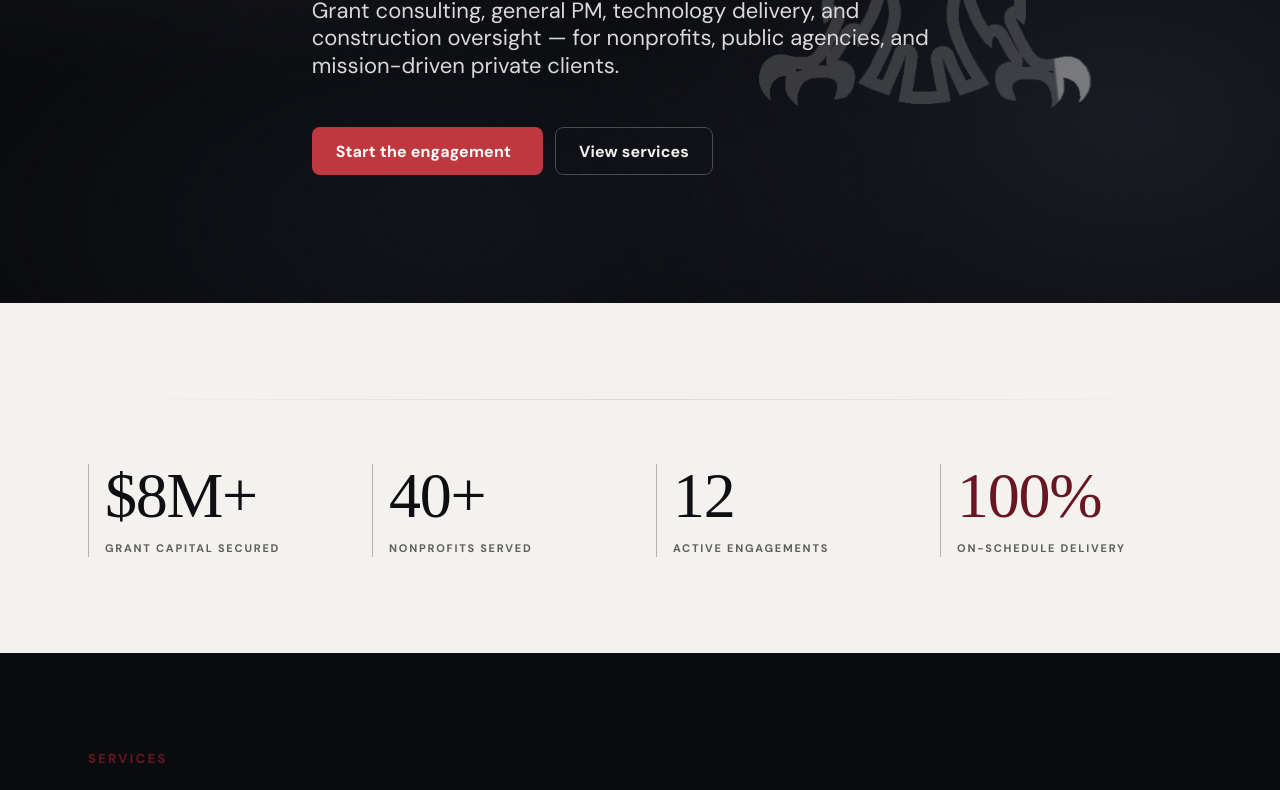
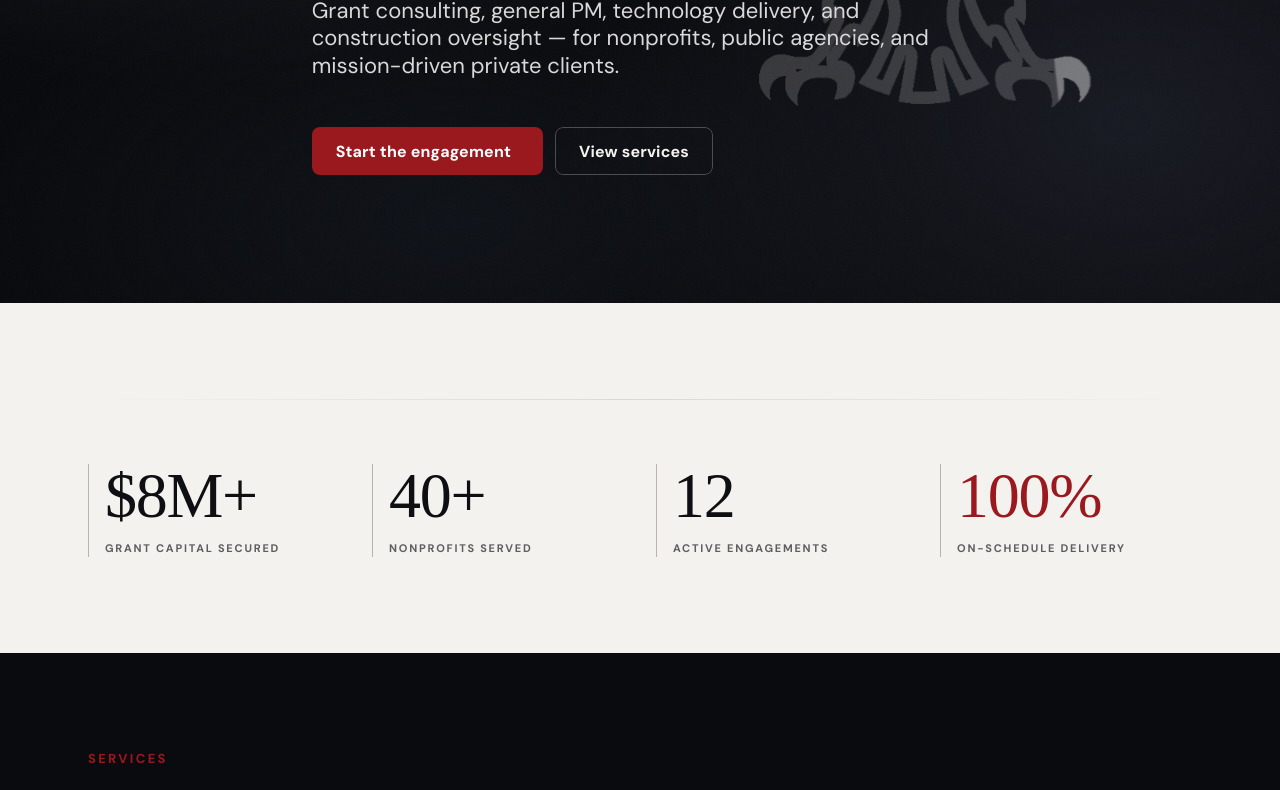
Before and after one commit to atifusmani1/falcon-web, a React (Vite) app: page / in a window 1280 px wide. Shown: the part 520-1310 px from the top of the page. Built offline with nearby package versions, Linux system fonts and the light colour scheme; no server answers; some icons are missing; a web font is replaced by a local one.

Commit message:
Updated red color and button hover

```diff
--- a/colors_and_type.css
+++ b/colors_and_type.css
@@ -24,8 +24,8 @@
   --silver-800:   #3F4045;
   --silver-900:   #2C2D31;
 
-  --blood:        #691624;
-  --blood-bright: #BF383F;
+  --blood:        #99191f;
+  --blood-bright: #c72d34;
   --blood-dark:   #4A0F19;
   --blood-tint:   #ECD4D6;
 
@@ -329,6 +329,7 @@ small, .small {
 .btn-primary {
   color: #fff;
   background: var(--blood);
+  transition: background 0.2s ease, color 0.2s ease;
 }
 .btn-primary::after { border-color: transparent; }
 .btn-primary:hover { color: #fff; background: var(--blood-dark); }
@@ -336,11 +337,13 @@ small, .small {
 
 .btn-secondary {
   color: var(--ink);
+  transition: background 0.2s ease, color 0.2s ease;
 }
 .btn-secondary:hover { color: var(--ink); }
 
 .btn-ghost {
   color: var(--ink);
+  transition: background 0.2s ease, color 0.2s ease;
 }
 .btn-ghost::after { opacity: 0; }
 .btn-ghost:hover { background: var(--bone-2); }
@@ -362,7 +365,8 @@ small, .small {
 .hero .btn-primary,
 .cta-banner .btn-primary {
   color: #fff;
-  background: var(--blood-bright);
+  background: var(--blood);
+  transition: background 0.1s ease, color 0.1s ease;
 }
 .btn-on-dark-surface .btn-primary:hover,
 .strip-dark .btn-primary:hover,
@@ -371,7 +375,7 @@ small, .small {
 .hero .btn-primary:hover,
 .cta-banner .btn-primary:hover {
   color: #fff;
-  background: var(--blood);
+  background: var(--blood-dark);
 }
 .btn-on-dark-surface .btn-primary::after,
 .strip-dark .btn-primary::after,
--- a/package.json
+++ b/package.json
@@ -15,6 +15,6 @@
   },
   "devDependencies": {
     "@vitejs/plugin-react": "^4.7.0",
-    "vite": "^5.4.21"
+    "vite": "^8.0.16"
   }
 }
--- a/ui_kits/website/app.css
+++ b/ui_kits/website/app.css
@@ -17,7 +17,7 @@ a { color: inherit; text-decoration: none; }
 .wrap-wide { max-width: var(--page-wide); margin: 0 auto; padding: 0 var(--space-7); }
 .section { padding: var(--space-9) 0; }
 .section-tight { padding: var(--space-7) 0; }
-.section-dark { background: var(--ink); color: var(--bone); }
+.section-dark { background: var(--dark); color: var(--bone); }
 .section-bone { background: var(--bone); }
 
 /* ---------- Nav ---------- */
--- a/ui_kits/website/pages.jsx
+++ b/ui_kits/website/pages.jsx
@@ -62,7 +62,7 @@ function HomePage({ setRoute }) {
         </div>
       </section>
 
-      <section className="section">
+      <section className="section section-dark">
         <div className="wrap">
           <SectionHead
             eyebrow="Services"
```
Also changed, not shown: 1 other file (tests, documents, lock files or other folders).
